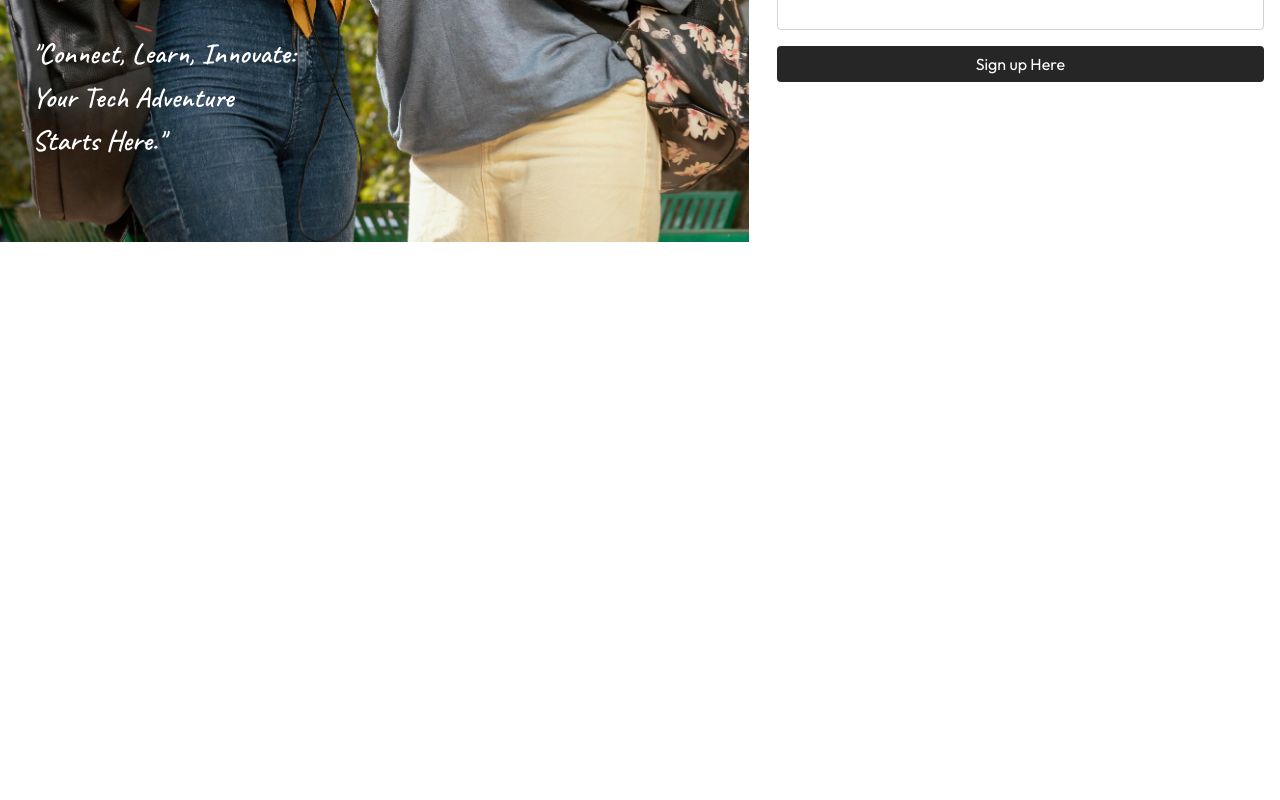
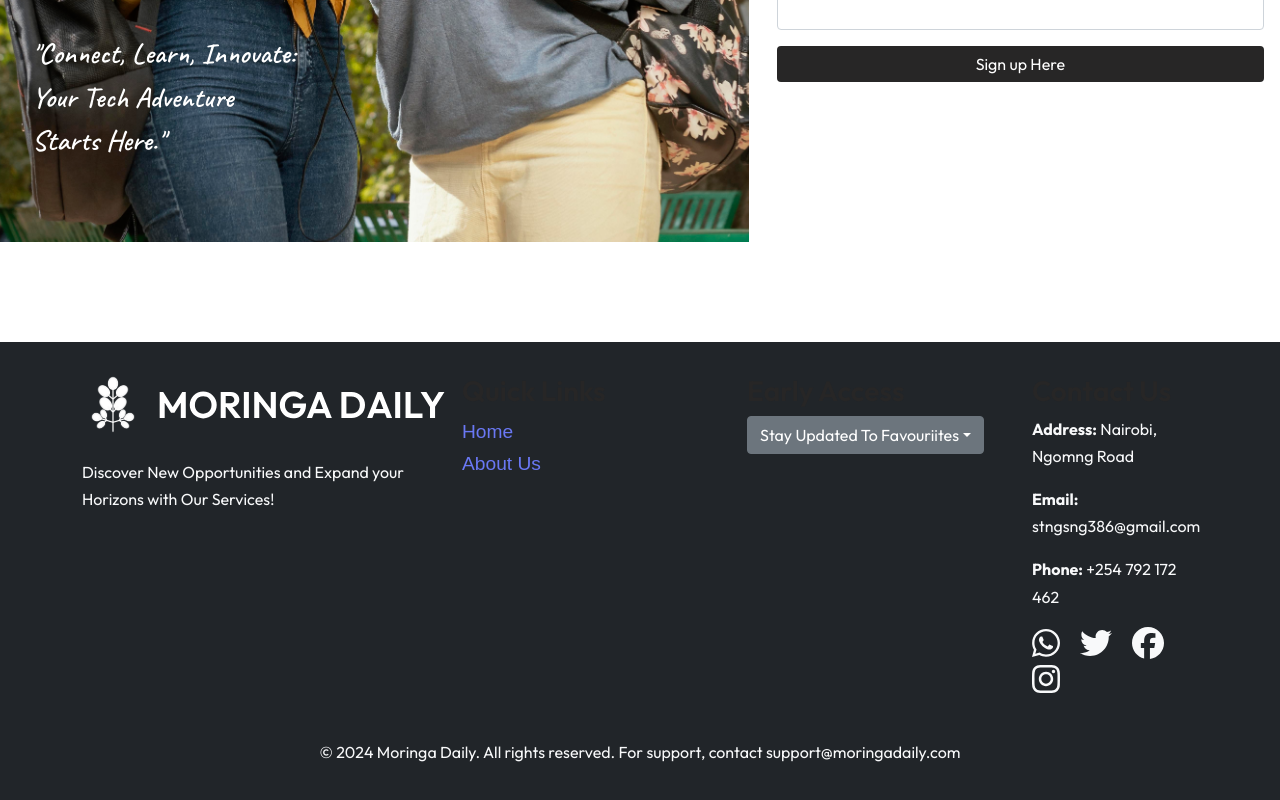
Before and after one commit to chyvail/Moringa-School-Daily, a React (Create React App) app in the folder frontend/: page /register in a window 1280 px wide. Shown: the part 558-1358 px from the top of the page. Before the commit the page ends 800 px from the top, so only its background shows below. Built offline with nearby package versions, Linux system fonts and the light colour scheme.

Commit message:
did the footer

```diff
--- a/frontend/src/App.js
+++ b/frontend/src/App.js
@@ -3,6 +3,7 @@ import { BrowserRouter, Routes, Route } from "react-router-dom";
 import SignIn from "./components/SignIn";
 import Home from "./pages/Home";
 import SignUp from "./components/SignUp";
+import Footer from "./components/Footer";
 import { SchoolContext } from "./contexts/SchoolContext";
 import { useState, useEffect } from "react";
 
@@ -44,6 +45,7 @@ function App() {
           <Route path="/login" element={<SignIn />} />
           <Route path="/register" element={<SignUp />} />
         </Routes>
+        <Footer />
       </BrowserRouter>
     </SchoolContext.Provider>
   );
--- /dev/null
+++ b/frontend/src/components/Footer.jsx
@@ -0,0 +1,89 @@
+import React, { useContext } from 'react';
+import { FontAwesomeIcon } from '@fortawesome/react-fontawesome';
+import { faWhatsapp, faTwitter, faFacebook, faInstagram } from '@fortawesome/free-brands-svg-icons';
+import Logo from './Logo';
+import { SchoolContext } from '../contexts/SchoolContext';
+import { useNavigate } from 'react-router-dom';
+
+const Footer = () => {
+  const { userEmail, userRole, setUser } = useContext(SchoolContext);
+  const history = useNavigate();
+
+  const handleLogout = () => {
+    localStorage.removeItem('accessToken');
+    setUser('');
+    history('/login');
+  };
+
+  const handleWhatsAppClick = () => {
+    window.open('https://wa.me/254792172462', '_blank');
+  };
+
+  const handleTwitterClick = () => {
+    window.open('https://twitter.com/moringadaily', '_blank');
+  };
+
+  const handleFacebookClick = () => {
+    window.open('https://facebook.com/moringadaily', '_blank');
+  };
+
+  const handleInstagramClick = () => {
+    window.open('https://instagram.com/moringadaily', '_blank');
+  };
+
+  return (
+    <footer style={{ backgroundColor: '#212529', color: '#f8f9fa', padding: '2rem 0',marginTop: '100px' }}>
+      <div className="container">
+        <div className="row">
+          <div className="col-lg-4 col-md-6 mb-4 mb-lg-0">
+            <Logo style={{ color: 'black', marginLeft: '-15px' }} />
+            <p style={{ marginTop: '1.5rem' }}>
+              Discover New Opportunities and Expand your Horizons with Our Services!
+            </p>
+          </div>
+          <div className="col-lg-3 col-md-6 mb-4 mb-lg-0">
+            <h3>Quick Links</h3>
+            <ul className="list-unstyled mb-0">
+              <li><a href="/" style={{ fontSize: '1.2rem', fontFamily: 'Arial, sans-serif' }}>Home</a></li>
+              <li><a href="/about" style={{ fontSize: '1.2rem', fontFamily: 'Arial, sans-serif' }}>About Us</a></li>
+            </ul>
+
+          </div>
+          <div className="col-lg-3 col-md-6 mb-4 mb-lg-0">
+            <h3>Early Access</h3>
+            <div className="dropdown">
+              <button className="btn btn-secondary dropdown-toggle" type="button" id="dropdownMenuButton" data-toggle="dropdown" aria-haspopup="true" aria-expanded="false">
+                Stay Updated To Favouriites
+              </button>
+              <div className="dropdown-menu" aria-labelledby="dropdownMenuButton">
+                <a className="dropdown-item" href="/">CyberSecurity</a>
+                <a className="dropdown-item" href="/">Web Development</a>
+                <a className="dropdown-item" href="/">Software Engineering</a>
+                <a className="dropdown-item" href="/">Machine Learning</a>
+              </div>
+            </div>
+          </div>
+          <div className="col-lg-2 col-md-6 mb-4 mb-lg-0">
+            <h3>Contact Us</h3>
+            <address>
+              <p><strong>Address:</strong> Nairobi, Ngomng Road</p>
+              <p><strong>Email:</strong> stngsng386@gmail.com</p>
+              <p><strong>Phone:</strong> +254 792 172 462</p>
+              <a href="https://wa.me/254792172462" target="_blank" rel="noopener noreferrer"><FontAwesomeIcon icon={faWhatsapp} onClick={handleWhatsAppClick} style={{ marginRight: '20px', fontSize: '2rem', color: '#f8f9fa' }} /></a>
+              <a href="https://twitter.com/moringadaily" target="_blank" rel="noopener noreferrer"><FontAwesomeIcon icon={faTwitter} style={{ marginRight: '20px', fontSize: '2rem', color: '#f8f9fa' }} /></a>
+              <a href="https://facebook.com/moringadaily" target="_blank" rel="noopener noreferrer"><FontAwesomeIcon icon={faFacebook} style={{ marginRight: '20px', fontSize: '2rem', color: '#f8f9fa' }} /></a>
+              <a href="https://instagram.com/moringadaily" target="_blank" rel="noopener noreferrer"><FontAwesomeIcon icon={faInstagram} style={{ fontSize: '2rem', color: '#f8f9fa' }} /></a>
+            </address>
+          </div>
+        </div>
+      </div>
+      <div style={{ backgroundColor: '#212529', color: '#f8f9fa', padding: '1.5rem 0' }}>
+        <div className="container text-center">
+          <p>&copy; {new Date().getFullYear()} Moringa Daily. All rights reserved. For support, contact support@moringadaily.com</p>
+        </div>
+      </div>
+    </footer>
+  );
+};
+
+export default Footer;
--- a/frontend/src/components/Posts.jsx
+++ b/frontend/src/components/Posts.jsx
@@ -34,7 +34,7 @@ export default function Posts() {
                 key={post.title}
                 className="col-sm-12 col-md-6 col-lg-4 blog-image"
               >
-                <img src={img_url} alt="" />
+                <img src={post.image_url} alt="" />
                 <p className="mt-3">
                   {post.category_id}
                   <span> . 5 min read</span>
```
